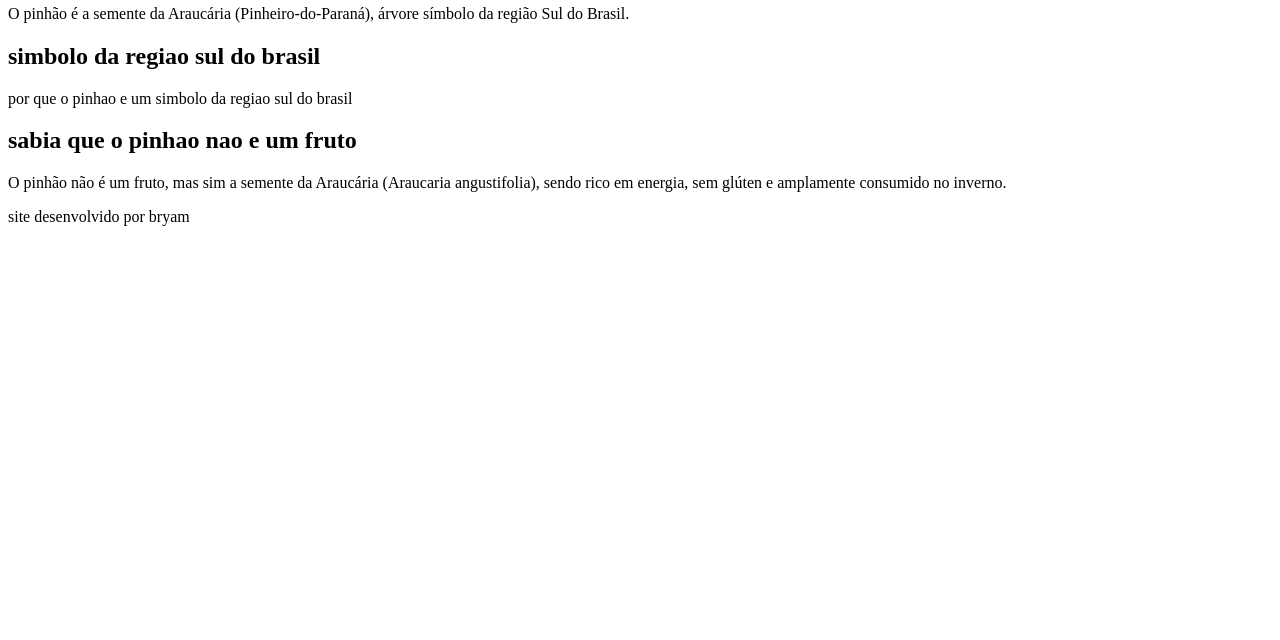
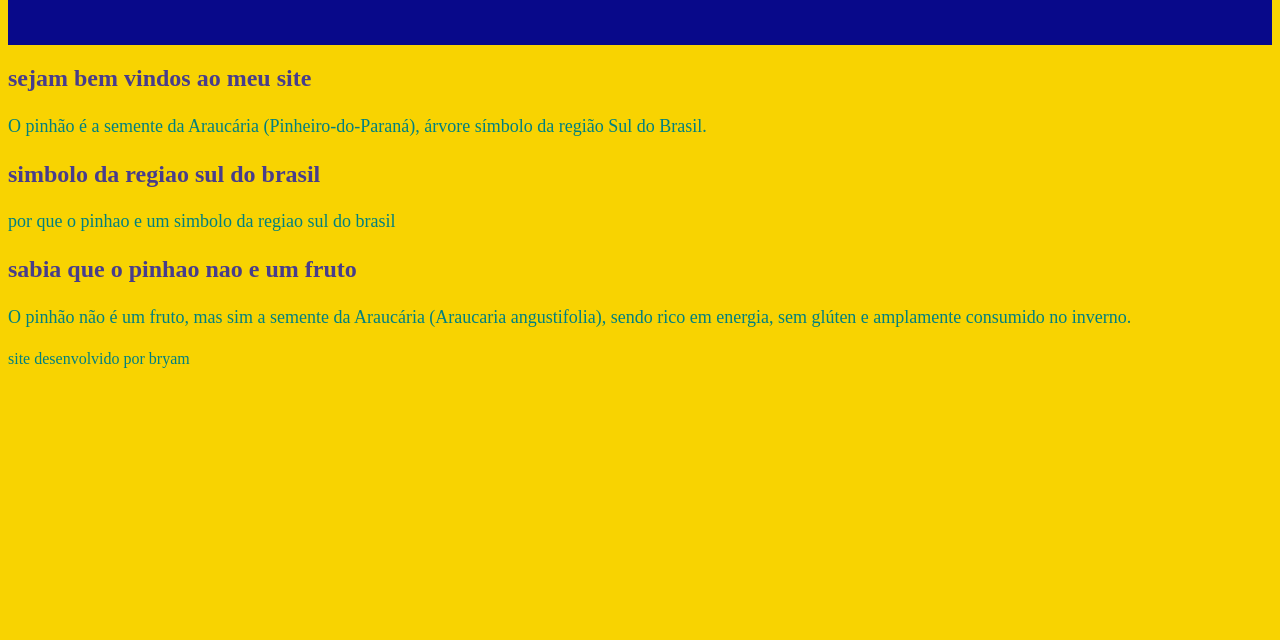
Before and after one commit to bryambarbacovi-hub/arte.paranaense, a plain HTML site: page index.html in a window 1280 px wide. Shown: the part 160-800 px from the top of the page. Drawn offline with Linux system fonts and the light colour scheme.

Commit message:
alterei o codigo

```diff
--- a/index.html
+++ b/index.html
@@ -4,7 +4,7 @@
     <meta charset="UTF-8">
     <meta name="viewport" content="width=device-width, initial-scale=1.0">
     <title>pinhao</title>
-<link rel="stylesheet" href="stily.css">
+<link rel="stylesheet" href="style.css">
 
 </head>
 <body>
```
